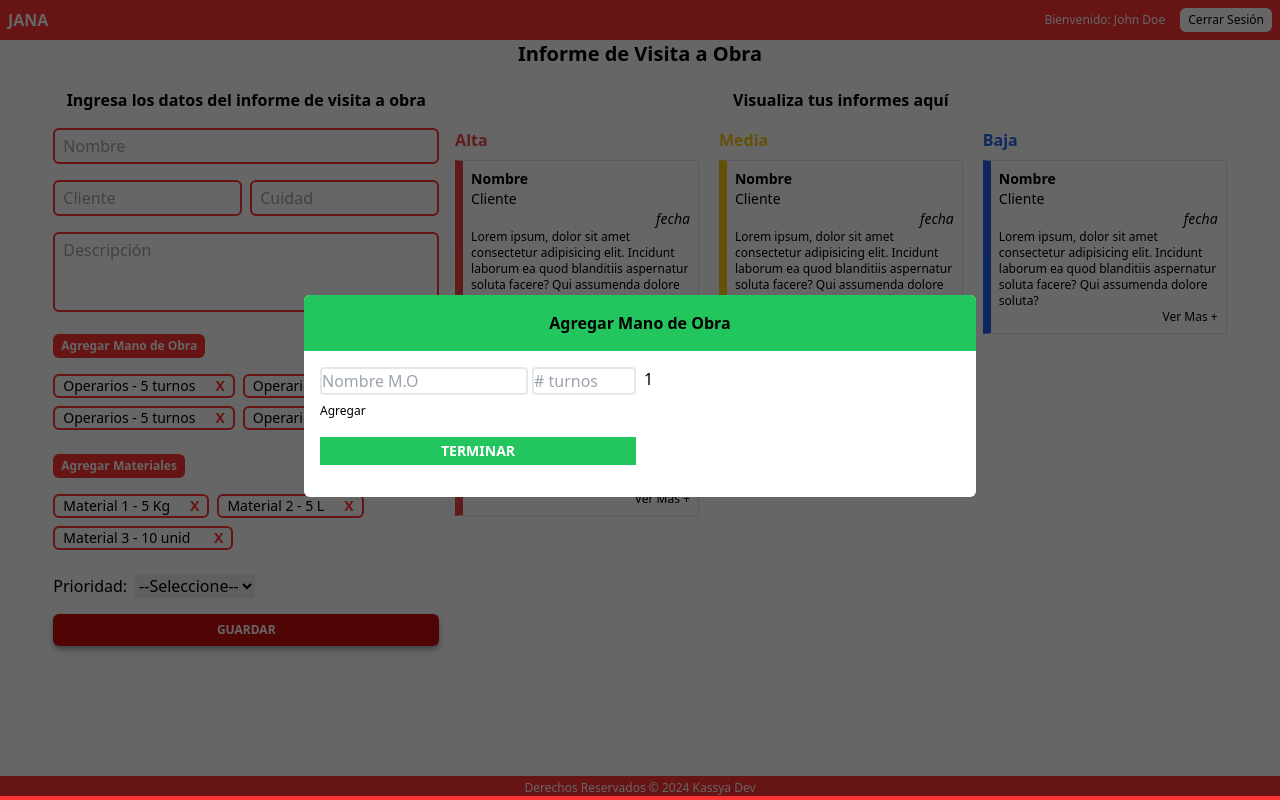
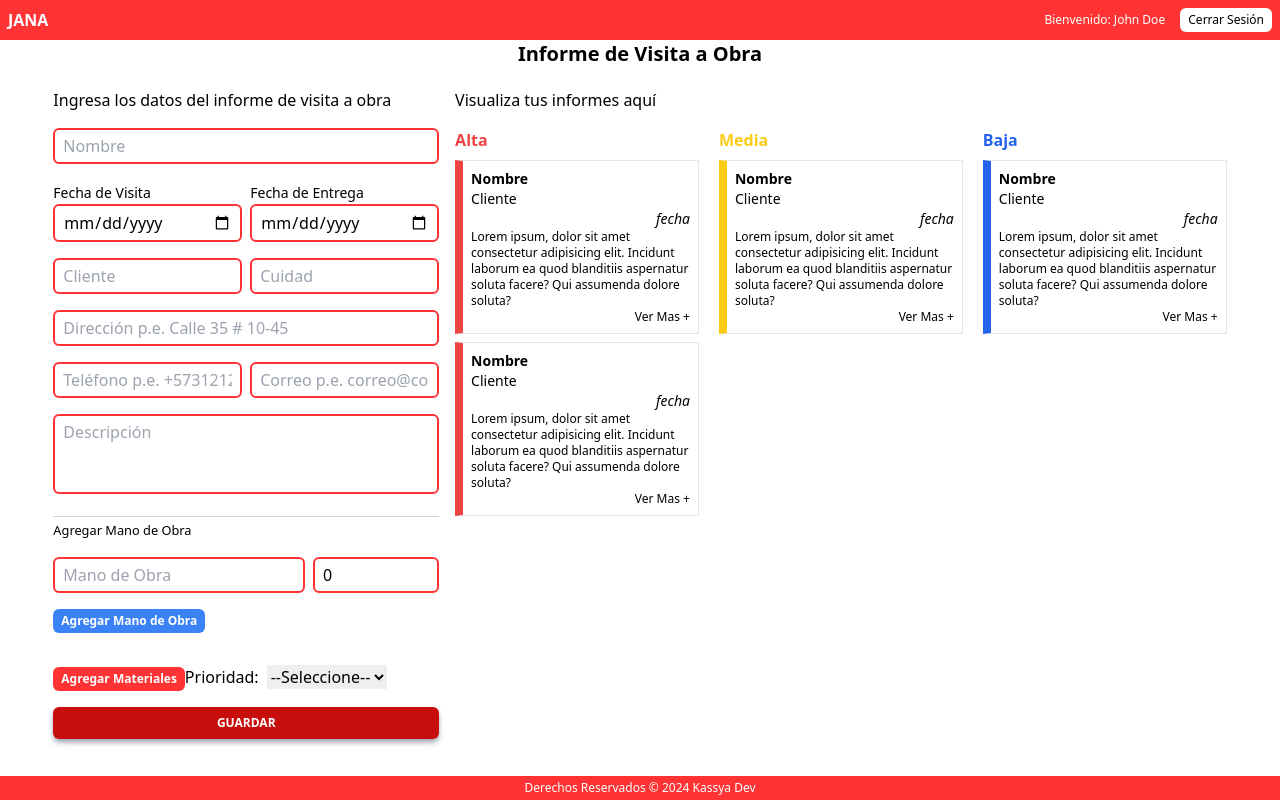
Before and after one commit to afmarquinho/Client-Jana-Management, a React (Vite) app: page /budget in a window 1280 px wide. Built offline with nearby package versions, Linux system fonts and the light colour scheme.

Commit message:
validacion del fomrulario y se agrega la funcionalidad de la mano de obra

```diff
--- a/src/components/VisitReport.tsx
+++ b/src/components/VisitReport.tsx
@@ -10,7 +10,7 @@ const VisitReport = () => {
           <VisitReportForm />
 
           <div className="w-full md:w-1/2 lg:w-2/3">
-            <h2 className="text-center font-bold">
+            <h2 className="">
               Visualiza tus informes aquí
             </h2>
             <div className="mt-4 flex flex-wrap gap-5"></div>
--- a/src/components/VisitReportForm.tsx
+++ b/src/components/VisitReportForm.tsx
@@ -1,155 +1,206 @@
-import { ErrorMessage, Field, Form, Formik } from "formik";
-import * as Yup from "yup";
-import WorkforceMaterialModal from "./modals/WorkforceMaterialModal";
+import { useFormik } from "formik";
+import { useState } from "react";
+import { workForceObject } from "../types/types";
+import { TrashIcon } from "@heroicons/react/16/solid";
 
+const VisitReportForm: React.FC = () => {
+  const [workForceArray, setWorkForceArray] = useState<workForceObject[]>([]);
+  const [workForce, setWorkForce] = useState<string>("");
+  const [workShift, setWorkShift] = useState<number>(0);
 
-const VisitReportForm = () => {
+  const addWorkForce = () => {
+    if (workForce && workShift > 0) {
+      setWorkForceArray([...workForceArray, { workForce, workShift }]);
+      //* Otra manera de resolver el llenado del array
+      // * setWorkForceArray( prevWorkForceArray =>[...prevWorkForceArray, {workForce, workShift}])
+      console.log(workForceArray);
+      setWorkForce("");
+      setWorkShift(0);
+    } else {
+      alert("Debe completar los campos de mano de obra y turnos correctamente");
+    }
+  };
+
+  const deleteWorkForce = (index: number) => {
+    const newList = workForceArray.filter((_, i) => i !== index);
+    setWorkForceArray(newList);
+  };
+
+  const { handleSubmit, handleChange } = useFormik({
+    initialValues: {
+      initialValues: {
+        name: "",
+        visitDate: "",
+        dueDate: "",
+        customerName: "",
+        city: "",
+        address: "",
+        phoneNumber: "",
+        email: "",
+        priority: "",
+        workforce: [],
+        materials: [],
+        description: "",
+      },
+    },
+    onSubmit: (values) => {
+      console.log(values);
+    },
+  });
+
   return (
-    <Formik
-      initialValues={{
-        nombre: "",
-        cliente: "",
-        ciudad: "",
-        descripcion: "",
-        prioridad: "",
-      }}
-      validationSchema={Yup.object({
-        nombre: Yup.string().required("El nombre es obligatorio"),
-        cliente: Yup.string().required("El cliente es obligatorio"),
-        ciudad: Yup.string().required("La ciudad es obligatoria"),
-        descripcion: Yup.string().required("La descripción es obligatoria"),
-        prioridad: Yup.string().required("La prioridad es obligatoria"),
-      })}
-      onSubmit={(values) => {console.log(values);
-        // demas funciones del submit
-      }}
+    <form
+      action="
+        "
+      className="w-full md:w-1/2 lg:w-1/3 space-y-4"
+      onSubmit={handleSubmit}
     >
-      <Form className="w-full md:w-1/2 lg:w-1/3 space-y-4">
-        <h2 className="text-center font-bold">
-          Ingresa los datos del informe de visita a obra
-        </h2>
-        <ErrorMessage
-          name="nombre"
-          component="div"
-          className="text-red-500 text-xs"
-        >
-          {(msg) => <div className="text-red-500 text-xs m-0">{msg}</div>}
-        </ErrorMessage>
-        <Field
+      <h2 className="">Ingresa los datos del informe de visita a obra</h2>
+      <input
         type="text"
-          name="nombre"
         placeholder="Nombre"
         className="border-customRed500 border-2 rounded-md px-2 py-1 w-full outline-none"
+        name="name"
+        onChange={handleChange}
       />
-        <div className="flex space-x-2">
-          <Field
-            type="text"
-            name="cliente"
-            placeholder="Cliente"
-            className="border-customRed500 border-2 rounded-md px-2 py-1 w-1/2 outline-none"
-          />
-          <Field
-            type="text"
-            name="ciudad"
-            placeholder="Cuidad"
-            className="border-customRed500 border-2 rounded-md px-2 py-1 w-1/2 outline-none"
+      <div className="flex flex-col sm:flex-row gap-2">
+        <div className="w-full sm:w-1/2">
+          <label htmlFor="visitDate" className="text-sm">
+            Fecha de Visita
+          </label>
+          <input
+            type="date"
+            className="border-customRed500 border-2 rounded-md px-2 w-full py-1 outline-none"
+            name="visitDate"
+            onChange={handleChange}
           />
         </div>
-        <ErrorMessage name="cliente" component="div" className="text-red-500">
-          {(msg) => <div className="text-red-500 text-xs m-0">{msg}</div>}
-        </ErrorMessage>
-        <ErrorMessage name="ciudad" component="div" className="text-red-500">
-          {(msg) => <div className="text-red-500 text-xs m-0">{msg}</div>}
-        </ErrorMessage>
+        <div className="w-full sm:w-1/2">
+          <label htmlFor="dueDate" className="text-sm">
+            Fecha de Entrega
+          </label>
+          <input
+            type="date"
+            className="border-customRed500 border-2 rounded-md px-2 w-full py-1 outline-none"
+            name="dueDate"
+            onChange={handleChange}
+          />
+        </div>
+      </div>
+      <div className="flex flex-col sm:flex-row gap-2">
+        <input
+          type="text"
+          placeholder="Cliente"
+          className="border-customRed500 border-2 rounded-md px-2 py-1 w-full sm:w-1/2 outline-none"
+          name="customerName"
+          onChange={handleChange}
+        />
 
-        <Field
-          as="textarea"
-          name="descripcion"
+        <input
+          type="text"
+          placeholder="Cuidad"
+          className="border-customRed500 border-2 rounded-md px-2 py-1 w-full sm:w-1/2 outline-none"
+          name="city"
+          onChange={handleChange}
+        />
+      </div>
+      <input
+        type="text"
+        placeholder="Dirección p.e. Calle 35 # 10-45"
+        className="border-customRed500 border-2 rounded-md px-2 py-1 w-full outline-none"
+        name="address"
+        onChange={handleChange}
+      />
+      <div className="flex flex-col sm:flex-row gap-2">
+        <input
+          type="phone"
+          placeholder="Teléfono p.e. +573121234567"
+          className="border-customRed500 border-2 rounded-md px-2 py-1 w-full sm:w-1/2 outline-none"
+          name="phoneNumber"
+          onChange={handleChange}
+        />
+
+        <input
+          type="email"
+          placeholder="Correo p.e. correo@correo.com"
+          className="border-customRed500 border-2 rounded-md px-2 py-1 w-full sm:w-1/2 outline-none"
+          name="email"
+          onChange={handleChange}
+        />
+      </div>
+      <textarea
         placeholder="Descripción"
         className="border-customRed500 border-2 rounded-md px-2 py-1 w-full h-20 resize-none outline-none"
+        name="description"
+        onChange={handleChange}
+      ></textarea>
+      <hr className="m-0 border-gray-300" />
+      <small>Agregar Mano de Obra</small> <br />
+      {/*Work Force Section */}
+      <div className="flex flex-col sm:flex-row gap-2">
+        <input
+          type="text"
+          placeholder="Mano de Obra"
+          className="border-customRed500 border-2 rounded-md px-2 py-1 w-full sm:w-2/3 outline-none"
+          value={workForce}
+          onChange={(e: React.ChangeEvent<HTMLInputElement>) =>
+            setWorkForce(e.target.value)
+          }
         />
-        <ErrorMessage
-          name="descripcion"
-          component="div"
-          className="text-red-500"
+        <input
+          type="number"
+          placeholder="# Turnos"
+          className="border-customRed500 border-2 rounded-md px-2 py-1 w-full sm:w-1/3 outline-none"
+          value={workShift}
+          onChange={(e: React.ChangeEvent<HTMLInputElement>) =>
+            setWorkShift(parseInt(e.target.value))
+          }
+        />
+      </div>
+      <button
+        className="text-xs text-white font-bold bg-blue-500 py-1 px-2 rounded-md
+         hover:bg-green-800"
+        type="button"
+        onClick={addWorkForce}
       >
-          {(msg) => <div className="text-red-500 text-xs m-0">{msg}</div>}
-        </ErrorMessage>
-
+        Agregar Mano de Obra
+      </button>
+      <ul className="list-decimal">
+        {workForceArray.map((item, index) => (
+          <li key={index} className=" flex justify-between items-center">
+            <span>
+              {index + 1}. {item.workForce} -- {item.workShift} Turnos
+            </span>
+            <button onClick={() => deleteWorkForce(index)}>
+              <TrashIcon className="text-red-500 h-4" />
+            </button>
+          </li>
+        ))}
+      </ul>
       <button
         className="text-xs text-white font-bold bg-customRed500 py-1 px-2 rounded-md hover:bg-customRed700"
         type="button"
       >
-          Agregar Mano de Obra
-        </button>
-        <WorkforceMaterialModal/>
-
-        <div className="my-3 flex justify-start flex-wrap">
-          <span className="text-xs md:text-sm border-2 rounded-md border-customRed500 px-2 me-2 mb-2">
-            Operarios - 5 turnos
-            <button className="pl-5 text-customRed500 font-black">X</button>
-          </span>
-          <span className="text-xs md:text-sm border-2 rounded-md border-customRed500 px-2 me-2 mb-2">
-            Operarios - 5 turnos
-            <button className="pl-5 text-customRed500 font-black">X</button>
-          </span>
-          <span className="text-xs md:text-sm border-2 rounded-md border-customRed500 px-2 me-2 mb-2">
-            Operarios - 5 turnos
-            <button className="pl-5 text-customRed500 font-black">X</button>
-          </span>
-          <span className="text-xs md:text-sm border-2 rounded-md border-customRed500 px-2 me-2 mb-2">
-            Operarios - 5 turnos
-            <button className="pl-5 text-customRed500 font-black">X</button>
-          </span>
-        </div>
-
-        <button
-          className="text-xs text-white font-bold bg-customRed500 py-1 px-2 rounded-md hover:bg-customRed700"
-          type="button"
-        >
+        {/* *Material Section */}
         Agregar Materiales
       </button>
-        <div className="my-3 flex justify-start flex-wrap">
-          <span className="text-xs md:text-sm border-2 rounded-md border-customRed500 px-2 me-2 mb-2">
-            Material 1 - 5 Kg
-            <button className="pl-5 text-customRed500 font-black">X</button>
-          </span>
-          <span className="text-xs md:text-sm border-2 rounded-md border-customRed500 px-2 me-2 mb-2">
-            Material 2 - 5 L
-            <button className="pl-5 text-customRed500 font-black">X</button>
-          </span>
-          <span className="text-xs md:text-sm border-2 rounded-md border-customRed500 px-2 me-2 mb-2">
-            Material 3 - 10 unid{" "}
-            <button className="pl-5 text-customRed500 font-black">X</button>
-          </span>
-        </div>
 
       <label htmlFor="prioridad" className="me-2">
         Prioridad:
       </label>
-        <Field as="select" name="prioridad">
+      <select name="priority" onChange={handleChange}>
         <option value="">--Seleccione-- </option>
-          <option value="alta">Alta</option>
-          <option value="media">Medio</option>
-          <option value="baja">Baja</option>
-        </Field>
-        <ErrorMessage
-          name="prioridad"
-          component="div"
-          className="text-red-500 text-xs"
-        >
-          {(msg) => <div className="text-red-500 text-xs m-0">{msg}</div>}
-        </ErrorMessage>
-
-        <button
+        <option value="hight">Alta</option>
+        <option value="middle">Medio</option>
+        <option value="low">Baja</option>
+      </select>
+      <input
         type="submit"
         className="w-full p-2 bg-gradient-to-b from-customRed700 to-customRed800
             rounded-md shadow-gray-400 shadow-md outline-none text-white font-bold cursor-pointer uppercase text-xs"
-        >
-          Guardar
-        </button>
-      </Form>
-    </Formik>
+        value="Guardar"
+      />
+    </form>
   );
 };
 
--- a/src/components/modals/WorkforceMaterialModal.tsx
+++ /dev/null
@@ -1,44 +0,0 @@
-const WorkforceMaterialModal: React.FC = () => {
-  return (
-    <div className="fixed top-[-20px] left-0 w-screen h-screen z-50 bg-black bg-opacity-60 flex items-center justify-center m-0">
-      <div className="bg-white rounded-md overflow-hidden text-xs md:text-base w-10/12 max-w-2xl">
-        <h1 className="bg-green-500 p-4 text-center font-bold">
-          Agregar Mano de Obra
-        </h1>
-        <div className="flex flex-col sm:flex-row p-4 sm:gap-2">
-          <form className="sm:w-1/2">
-            <div className="flex gap-1">
-              <input
-                type="text"
-                placeholder="Nombre M.O"
-                className="w-2/3 border-gray-200 border-2 rounded outline-none"
-              />
-              <input
-                type="number"
-                placeholder="# turnos"
-                className="w-1/3 border-gray-200 border-2 rounded outline-none"
-              />
-            </div>
-            <button className="text-xs mt-2">
-                Agregar
-            </button>
-            <input
-              type="submit"
-              name=""
-              id=""
-              value="Terminar"
-              className="w-full bg-green-500 py-1 my-4 uppercase text-white font-bold hover:bg-green-700 cursor-pointer text-sm"
-            />
-          </form>
-          <div className="sm:w-1/2 h-full">
-            <ul>
-              <li>1</li>
-            </ul>
-          </div>
-        </div>
-      </div>
-    </div>
-  );
-};
-
-export default WorkforceMaterialModal;
```
Also changed, not shown: src/db/dbvisitReport.ts (+10 -10 lines), src/types/types.ts (+7 -2 lines), src/index.css (line endings or trailing spaces). Lines whose indentation alone changed are shown as unchanged.
